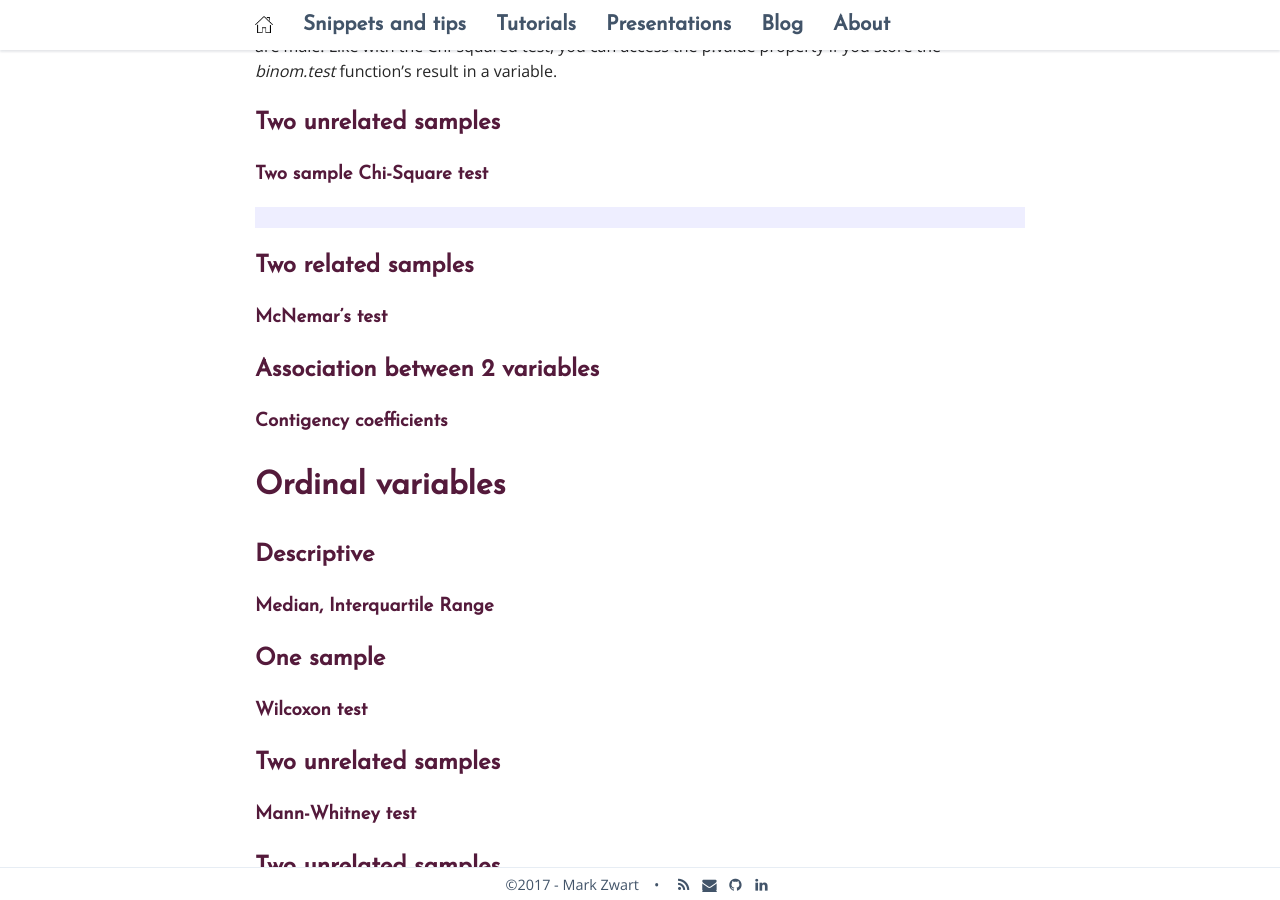
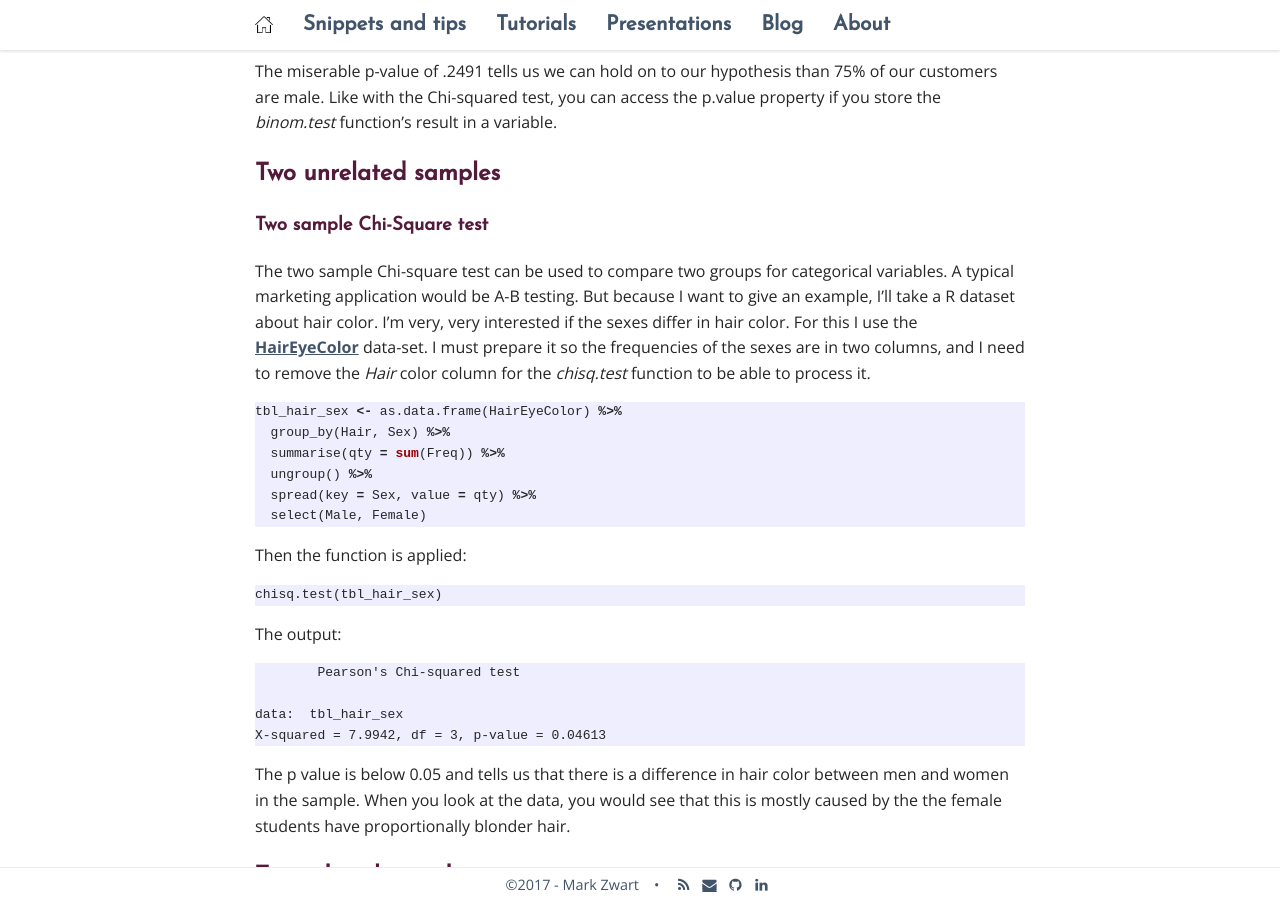
Before and after one commit to mark-me/mark-me.github.io, a Jekyll site: the page built from _pages/tutorials/statistical-tests/statistical-tests.md, in a window 1280 px wide and 900 px high, scrolled down 5312 px. Built offline with Jekyll 4.4.1, drawn with Linux system fonts in a browser that asks for light colours; nearby versions of some CDN libraries; comment, search, counter and statistics services are not loaded; some of the changed text lies outside the part shown.

Commit message:
Update statistical-tests.md

````diff
--- a/_pages/tutorials/statistical-tests/statistical-tests.md
+++ b/_pages/tutorials/statistical-tests/statistical-tests.md
@@ -24,7 +24,7 @@ This tutorial shows you how to choose your test for the conclusion you're trying
 
 # Types of conclusions
 
-Sometimes you just want to describe one variable, but mostly you use it to show which direction a population differs in in comparison to a theorethical distribution or in comparison to another group.
+Sometimes you just want to describe one variable, but mostly you use it to show which direction a population differs in in comparison to a theorethical distribution or in comparison to another group. Although these types of descriptions don't need statistical tests, I'll describe them here since they can be a part of interpreting the statistical test results.
 
 One sample tests are done when you want to find out whether your measurements differ from some kind of theorethical distribution. For example: you might want to find out whether you have a dice that doesn't get the random result you'd expect from a dice. In this case you'd expect that the dice would throw 1 to 6 about 1/6th of the time.
 
@@ -176,13 +176,33 @@ The miserable p-value of .2491 tells us we can hold on to our hypothesis than 75
 
 ### Two sample Chi-Square test
 
+The two sample Chi-square test can be used to compare two groups for categorical variables. A typical marketing application would be A-B testing. But because I want to give an example, I'll take a R dataset about hair color. I'm very, very interested if the sexes differ in hair color. For this I use the **[HairEyeColor](https://stat.ethz.ch/R-manual/R-devel/library/datasets/html/HairEyeColor.html)** data-set. I must prepare it so the frequencies of the sexes are in two columns, and I need to remove the _Hair_ color column for the _chisq.test_ function to be able to process it.
 ```r
+tbl_hair_sex <- as.data.frame(HairEyeColor) %>%
+  group_by(Hair, Sex) %>%
+  summarise(qty = sum(Freq)) %>%
+  ungroup() %>%
+  spread(key = Sex, value = qty) %>%
+  select(Male, Female)
+```
+Then the function is applied:
+```
+chisq.test(tbl_hair_sex)
+```
+The output:
+```
+	Pearson's Chi-squared test
 
+data:  tbl_hair_sex
+X-squared = 7.9942, df = 3, p-value = 0.04613
 ```
+The p value is below 0.05 and tells us that there is a difference in hair color between men and women in the sample. When you look at the data, you would see that this is mostly caused by the the female students have proportionally blonder hair.
 
 ## Two related samples
 
 ### McNemar’s test
+
+**[McNemar's test](https://en.wikipedia.org/wiki/McNemar%27s_test)** is used to see whether observations differ in values on two sets of varibles. It could be used to see wether customers
 
 ## Association between 2 variables
 
````
